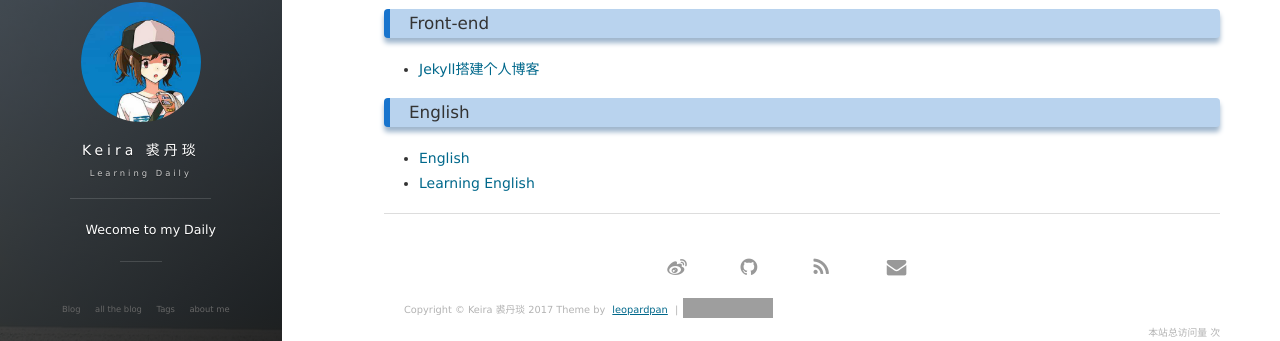
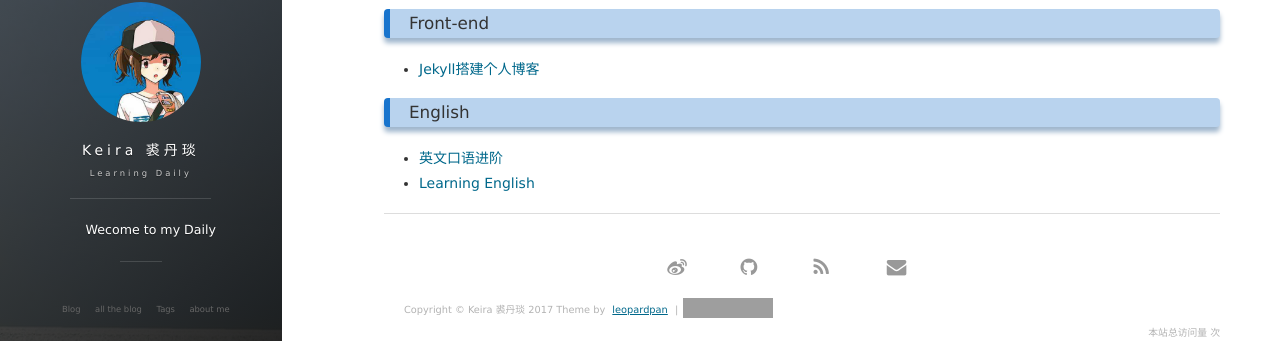
Before and after one commit to danyanq/danyanq, a Jekyll site: the page built from tags.html, in a window 1280 px wide. Shown: the part 286-627 px from the top of the page. Built offline with Jekyll 4.4.1, drawn with Linux system fonts in a browser that asks for light colours; nearby versions of some CDN libraries; comment, search, counter and statistics services are not loaded; grey boxes are pictures that could not be loaded.

Commit message:
change post

```diff
--- a/_posts/2017-04-04-English_speaking.md
+++ b/_posts/2017-04-04-English_speaking.md
@@ -1,6 +1,6 @@
 ---
 layout: post
-title: English
+title: 英文口语进阶
 date: 2017-04-04 12:59:06
 tag: English
 ---
```
